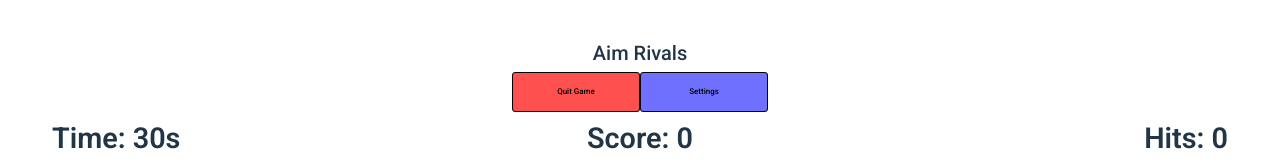
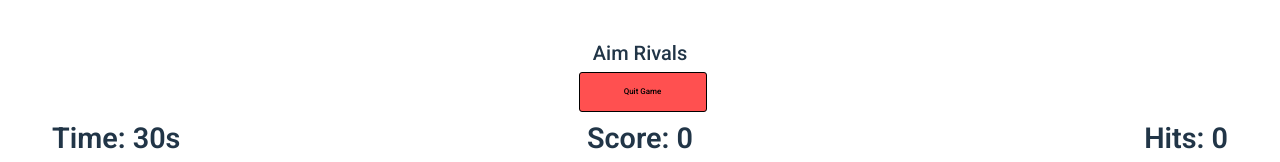
Before and after one commit to Portalguy598/CIS444_Aim_Rivals, a React (Vite) app: page /flicks in a window 1280 px wide. Shown: the top 162 px of the page. Built offline with nearby package versions, Linux system fonts and the light colour scheme; no server answers; sample sign-in values are in the browser's storage.

Commit message:
Removed settings buttons

```diff
--- a/src/pages/Flicks.tsx
+++ b/src/pages/Flicks.tsx
@@ -1,9 +1,5 @@
-import React, { useState, useRef, useEffect } from 'react';
+import { useState, useEffect } from 'react';
 import { useNavigate } from 'react-router-dom';
-
-import { signOut } from 'firebase/auth';
-import { auth, db } from '../firebase.tsx';
-import { doc, updateDoc, getDoc } from 'firebase/firestore';
 import { useAuth } from '../AuthContext.tsx';
 
 import './Flicks.css';
@@ -51,9 +47,6 @@ export default function FlicksGame()
 		return () => clearInterval(interval);
 	}, []);
 
-	const openSettings = () => {
-		console.log('TODO open settings');
-	};
 
 	const quitGame = () => {
 		navigate('/mode');
@@ -84,9 +77,6 @@ export default function FlicksGame()
 				<div className='headerButtonContainer'>
 					<button className='headerButton' id="quit-button" onClick={quitGame}>
 						Quit Game
-					</button>
-					<button className='headerButton' id="settings-button" onClick={openSettings}>
-						Settings
 					</button>
 				</div>
 			</div>
--- a/src/pages/Mode.tsx
+++ b/src/pages/Mode.tsx
@@ -3,10 +3,6 @@ import { signOut } from 'firebase/auth';
 import { auth } from '../firebase.tsx';
 
 import { useNavigate } from 'react-router-dom';
-
-// import { Modes } from '@/enums/Modes';
-
-//import FlicksGame from './Flicks';
 
 const Modes = {'reaction' : 0, 'flicks' : 1, 'tracing' : 2};
 
@@ -69,10 +65,6 @@ function SelectMode()
 		signOut(auth);
 	}
 
-	const openSettings = () =>
-	{
-		console.log('TODO open settings');
-	}
 
 	return (
 		<div className='container font-roboto'>
@@ -80,7 +72,6 @@ function SelectMode()
 				<h3 className='headerTitle'>Aim Rivals</h3>
 				<div className='headerButtonContainer'>
 					<button className='headerButton' id="logout-button" onClick={logout}>Logout</button>
-					<button className='headerButton' id="settings-button" onClick={openSettings}>Settings</button>
 				</div>
 			</div>
 
--- a/src/pages/Reaction.tsx
+++ b/src/pages/Reaction.tsx
@@ -41,10 +41,6 @@ export default function ReactionGame()
 	// 	signOut(auth);
 	// }
 
-	const openSettings = () => {
-		console.log('TODO open settings');
-	}
-
 	const quitGame = () => {
 		navigate('/mode');
 	}
@@ -71,7 +67,6 @@ export default function ReactionGame()
 				<h3 className='headerTitle'>Aim Rivals</h3>
 				<div className='headerButtonContainer'>
 					<button className='headerButton' id="quit-button" onClick={quitGame}>Quit Game</button>
-					<button className='headerButton' id="settings-button" onClick={openSettings}>Settings</button>
 				</div>
 			</div>
 
--- a/src/pages/Tracing.tsx
+++ b/src/pages/Tracing.tsx
@@ -29,10 +29,6 @@ export default function TraceGame()
 	// 	// when it is recognized that the user is signed out, they are automatically sent to the login page
 	// 	signOut(auth);
 	// }
-
-	const openSettings = () => {
-		console.log('TODO open settings');
-	}
 
 	const quitGame = () => {
 		navigate('/mode');
@@ -78,7 +74,6 @@ export default function TraceGame()
 				<h3 className='headerTitle'>Aim Rivals</h3>
 				<div className='headerButtonContainer'>
 					<button className='headerButton' id="quit-button" onClick={quitGame}>Quit Game</button>
-					<button className='headerButton' id="settings-button" onClick={openSettings}>Settings</button>
 				</div>
 			</div>
 
```
